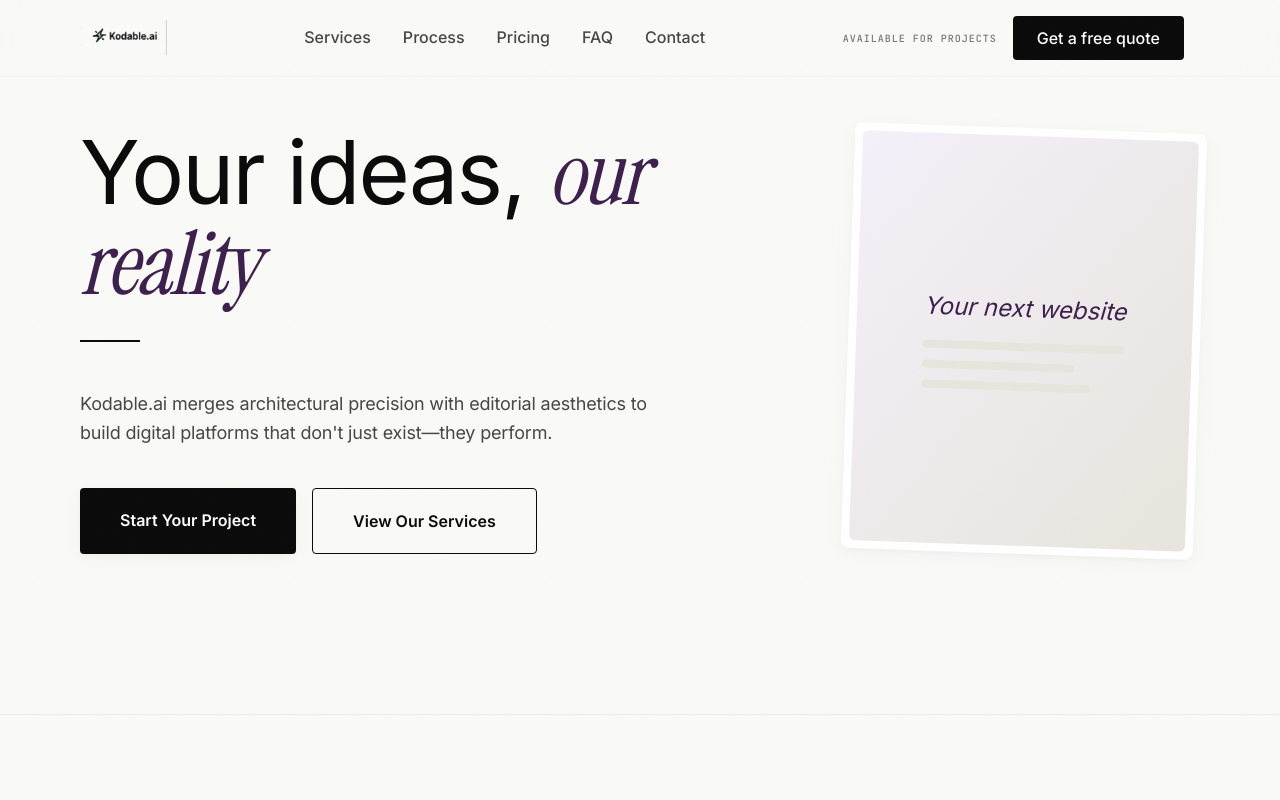
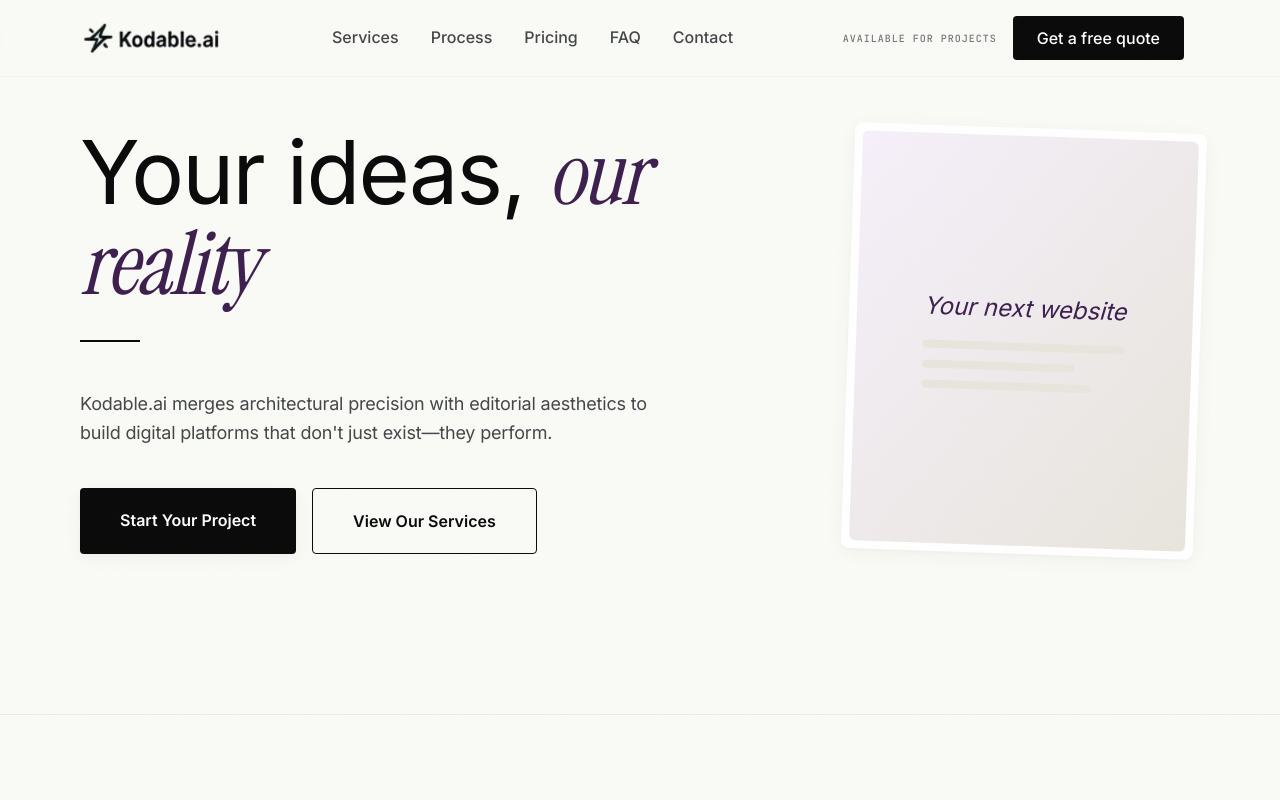
Before and after one commit to marcosconleynavarro24-alt/Kodable.ai, a Next.js app: page / in a window 1280 px wide. Shown: the top 800 px of the page. Built offline with nearby package versions, Linux system fonts and the light colour scheme.

Commit message:
Replace text logo with Kodable.ai logo image in header

```diff
--- a/src/components/Nav.tsx
+++ b/src/components/Nav.tsx
@@ -32,10 +32,10 @@ export default function Nav() {
           <Image
             src="/logo.png"
             alt="Kodable.ai"
-            width={228}
-            height={105}
+            width={178}
+            height={45}
             priority
-            className="h-9 w-auto md:h-10"
+            className="h-8 w-auto md:h-9"
           />
         </a>
 
```
Also changed, not shown: public/logo.png.
